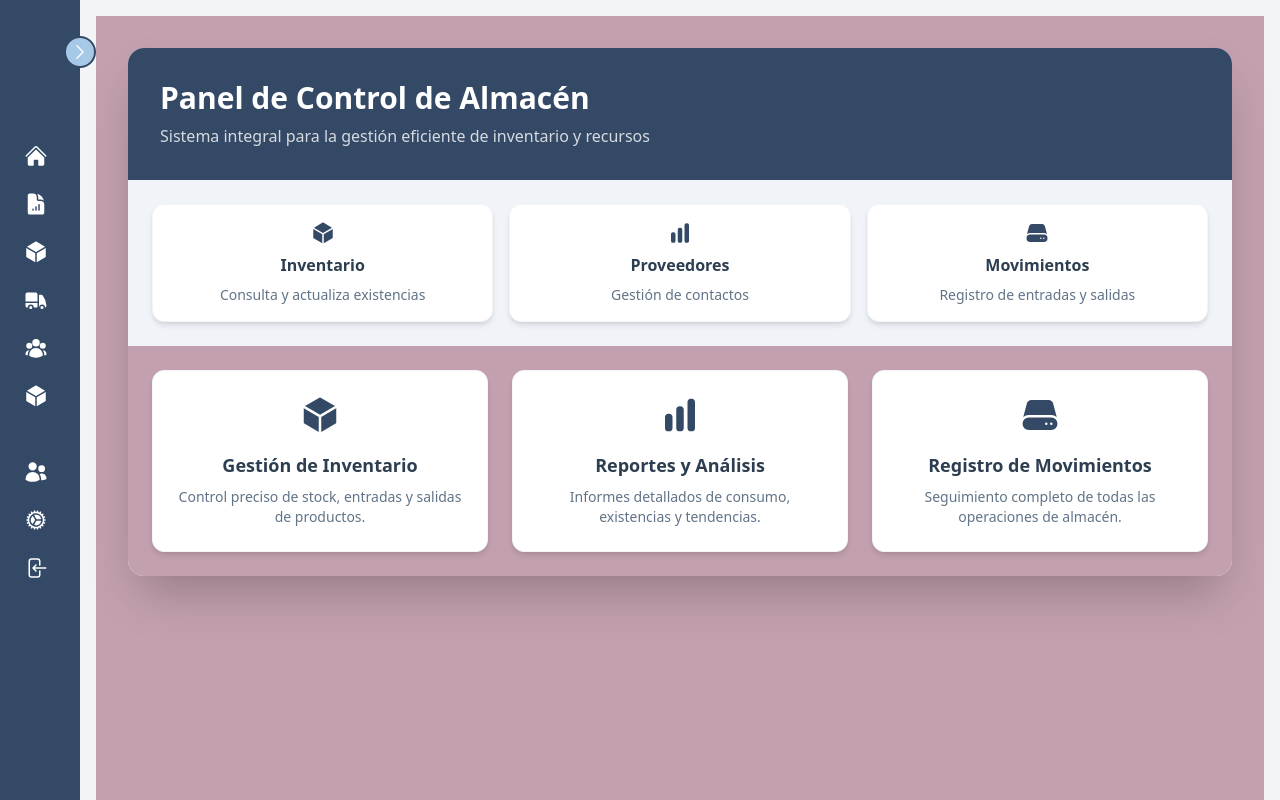
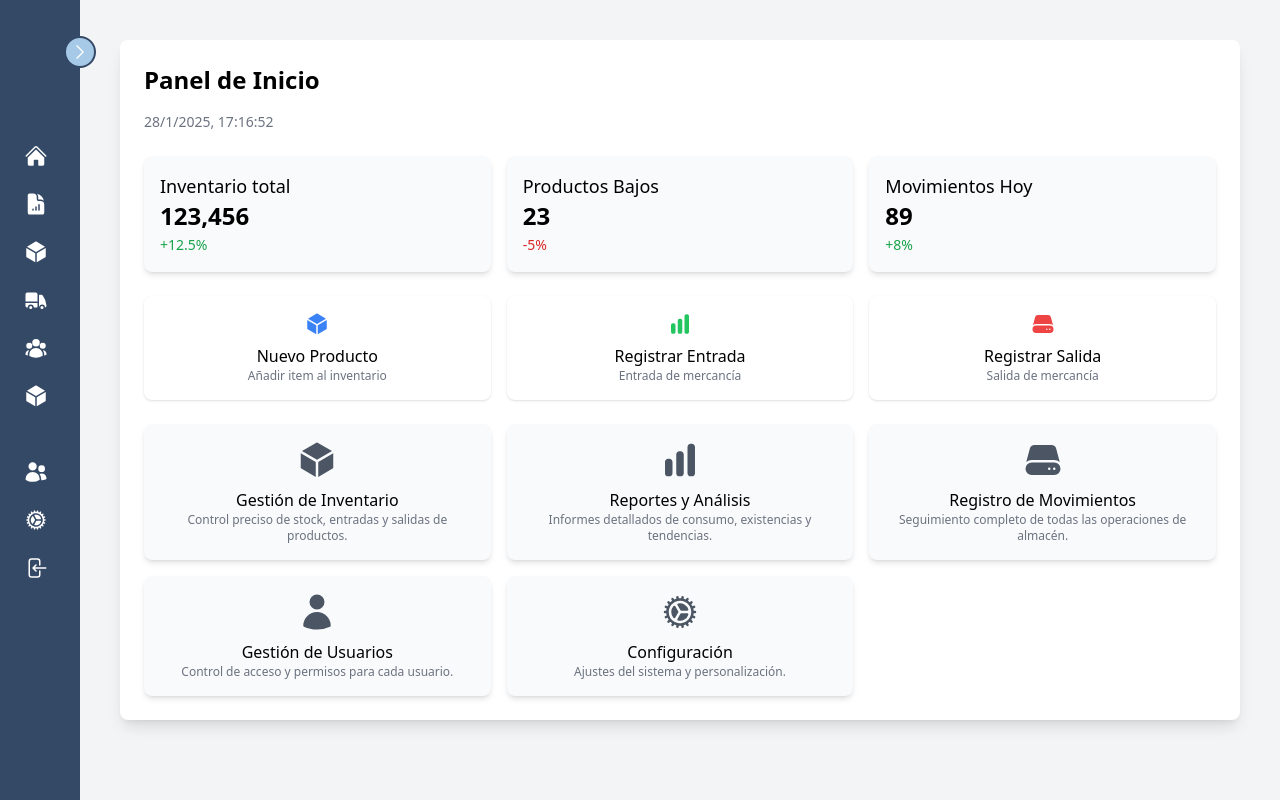
Before and after one commit to Spyguel/sistema-de-inventario-y-ventas, a React (Vite) app: page / in a window 1280 px wide. Built offline with nearby package versions, Linux system fonts and the light colour scheme; sample sign-in values are in the browser's storage.

Commit message:
cambio del inicio

```diff
--- a/src/pages/Dashboard.jsx
+++ b/src/pages/Dashboard.jsx
@@ -1,126 +1,63 @@
-import {
-  CubeIcon,
-  ChartBarIcon,
-  ServerIcon
-} from '@heroicons/react/24/solid';
+import { CubeIcon, ChartBarIcon, ServerIcon, UserIcon, CogIcon } from '@heroicons/react/24/solid';
 
 function Dashboard() {
-  const caracteristicas = [
-    {
-      icono: <CubeIcon className="w-10 h-10 text-principal" />,
-      titulo: "Gestión de Inventario",
-      descripcion: "Control preciso de stock, entradas y salidas de productos."
-    },
-    {
-      icono: <ChartBarIcon className="w-10 h-10 text-principal" />,
-      titulo: "Reportes y Análisis",
-      descripcion: "Informes detallados de consumo, existencias y tendencias."
-    },
-    {
-      icono: <ServerIcon className="w-10 h-10 text-principal" />,
-      titulo: "Registro de Movimientos",
-      descripcion: "Seguimiento completo de todas las operaciones de almacén."
-    }
+  const estadisticas = [
+    { titulo: "Inventario total", valor: "123,456", cambio: "+12.5%", positivo: true },
+    { titulo: "Productos Bajos", valor: "23", cambio: "-5%", positivo: false },
+    { titulo: "Movimientos Hoy", valor: "89", cambio: "+8%", positivo: true }
   ];
 
-  const AccesoRapido = [
-    {
-      titulo: "Inventario",
-      descripcion: "Consulta y actualiza existencias",
-      icono: <CubeIcon className="w-6 h-6 text-principal mx-auto mb-2" />
-    },
-    {
-      titulo: "Proveedores",
-      descripcion: "Gestión de contactos",
-      icono: <ChartBarIcon className="w-6 h-6 text-principal mx-auto mb-2" />
-    },
-    {
-      titulo: "Movimientos",
-      descripcion: "Registro de entradas y salidas",
-      icono: <ServerIcon className="w-6 h-6 text-principal mx-auto mb-2" />
-    }
+  const acciones = [
+    { titulo: "Nuevo Producto", descripcion: "Añadir item al inventario", icono: <CubeIcon className="w-6 h-6 text-blue-500" /> },
+    { titulo: "Registrar Entrada", descripcion: "Entrada de mercancía", icono: <ChartBarIcon className="w-6 h-6 text-green-500" /> },
+    { titulo: "Registrar Salida", descripcion: "Salida de mercancía", icono: <ServerIcon className="w-6 h-6 text-red-500" /> }
+  ];
+
+  const modulos = [
+    { titulo: "Gestión de Inventario", descripcion: "Control preciso de stock, entradas y salidas de productos.", icono: <CubeIcon className="w-10 h-10 text-gray-600" /> },
+    { titulo: "Reportes y Análisis", descripcion: "Informes detallados de consumo, existencias y tendencias.", icono: <ChartBarIcon className="w-10 h-10 text-gray-600" /> },
+    { titulo: "Registro de Movimientos", descripcion: "Seguimiento completo de todas las operaciones de almacén.", icono: <ServerIcon className="w-10 h-10 text-gray-600" /> },
+    { titulo: "Gestión de Usuarios", descripcion: "Control de acceso y permisos para cada usuario.", icono: <UserIcon className="w-10 h-10 text-gray-600" /> },
+    { titulo: "Configuración", descripcion: "Ajustes del sistema y personalización.", icono: <CogIcon className="w-10 h-10 text-gray-600" /> }
   ];
 
   return (
-    <div className="min-h-screen bg-background_2 p-4 sm:p-6 lg:p-8">
-      <div className="max-w-7xl mx-auto">
-        {/* Contenedor Principal con Diseño Responsive */}
-        <div className="bg-white rounded-2xl shadow-2xl overflow-hidden">
-          {/* Encabezado Adaptativo */}
-          <div className="bg-principal text-white p-4 sm:p-6 lg:p-8">
-            <div className="flex flex-col sm:flex-row items-center justify-between">
-              <div>
-                <h2 className="text-xl sm:text-2xl lg:text-3xl font-bold mb-2">
-                  Panel de Control de Almacén
-                </h2>
-                <p className="text-sm sm:text-base text-white/80">
-                  Sistema integral para la gestión eficiente de inventario y recursos
-                </p>
-              </div>
+    <div className="min-h-screen bg-gray-100 p-6">
+      <div className="max-w-6xl mx-auto bg-white shadow-lg rounded-lg p-6">
+        <h1 className="text-2xl font-semibold mb-4">Panel de Inicio</h1>
+        <p className="text-sm text-gray-500">28/1/2025, 17:16:52</p>
+
+        {/* Estadísticas */}
+        <div className="grid grid-cols-1 sm:grid-cols-3 gap-4 my-6">
+          {estadisticas.map((item, index) => (
+            <div key={index} className="p-4 bg-gray-50 rounded-lg shadow-md">
+              <h2 className="text-lg font-medium">{item.titulo}</h2>
+              <p className="text-2xl font-bold">{item.valor}</p>
+              <span className={`text-sm ${item.positivo ? 'text-green-600' : 'text-red-600'}`}>{item.cambio}</span>
             </div>
-          </div>
+          ))}
+        </div>
 
-          {/* Sección de Accesos Rápidos */}
-          <div className="grid grid-cols-1 sm:grid-cols-3 gap-4 p-4 sm:p-6 bg-background">
-            {AccesoRapido.map((acceso, index) => (
-              <div
-                key={index}
-                className="bg-white
-                           rounded-xl
-                           p-4
-                           text-center
-                           shadow-md
-                           border
-                           border-gray-100
-                           hover:shadow-xl
-                           hover:border-principal/20
-                           transition-all
-                           duration-300
-                           cursor-pointer"
-              >
-                {acceso.icono}
-                <h3 className="font-semibold text-text-primary mb-2">{acceso.titulo}</h3>
-                <p className="text-text-secondary text-sm">{acceso.descripcion}</p>
-              </div>
-            ))}
-          </div>
+        {/* Acciones Rápidas */}
+        <div className="grid grid-cols-1 sm:grid-cols-3 gap-4 my-6">
+          {acciones.map((accion, index) => (
+            <button key={index} className="p-4 bg-white rounded-lg shadow hover:shadow-md flex flex-col items-center">
+              {accion.icono}
+              <h3 className="text-md font-medium mt-2">{accion.titulo}</h3>
+              <p className="text-xs text-gray-500">{accion.descripcion}</p>
+            </button>
+          ))}
+        </div>
 
-          {/* Sección de Características */}
-          <div className="p-4 sm:p-6 bg-background_2">
-            <div className="grid grid-cols-1 md:grid-cols-3 gap-4 sm:gap-6">
-              {caracteristicas.map((caracteristica, index) => (
-                <div
-                  key={index}
-                  className="bg-white
-                             rounded-xl
-                             p-4 sm:p-6
-                             flex
-                             flex-col
-                             items-center
-                             text-center
-                             shadow-md
-                             border
-                             border-gray-100
-                             hover:shadow-xl
-                             hover:border-principal/20
-                             transition-all
-                             duration-300
-                             ease-in-out
-                             cursor-pointer"
-                >
-                  <div className="mb-3 sm:mb-4">
-                    {caracteristica.icono}
-                  </div>
-                  <h3 className="text-base sm:text-lg font-semibold text-text-primary mb-2">
-                    {caracteristica.titulo}
-                  </h3>
-                  <p className="text-text-secondary text-xs sm:text-sm">
-                    {caracteristica.descripcion}
-                  </p>
-                </div>
-              ))}
+        {/* Módulos */}
+        <div className="grid grid-cols-1 sm:grid-cols-3 gap-4 mt-6">
+          {modulos.map((modulo, index) => (
+            <div key={index} className="p-4 bg-gray-50 rounded-lg shadow-md flex flex-col items-center text-center">
+              {modulo.icono}
+              <h3 className="text-md font-medium mt-2">{modulo.titulo}</h3>
+              <p className="text-xs text-gray-500">{modulo.descripcion}</p>
             </div>
-          </div>
+          ))}
         </div>
       </div>
     </div>
```
